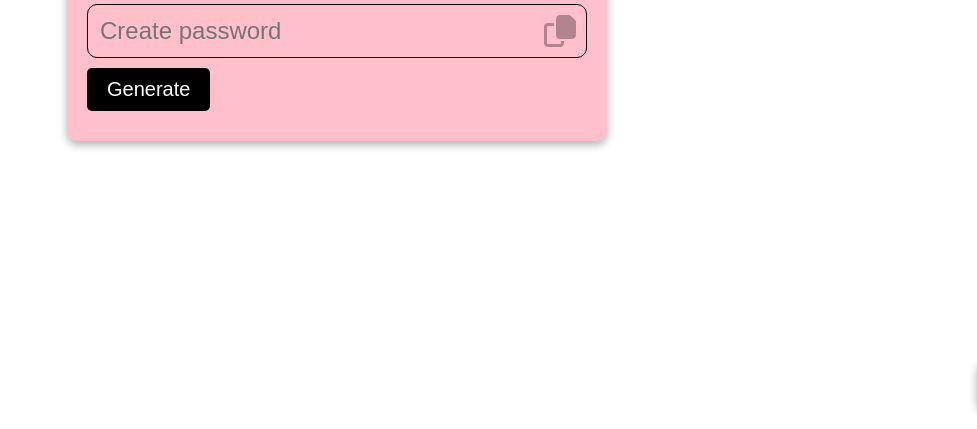
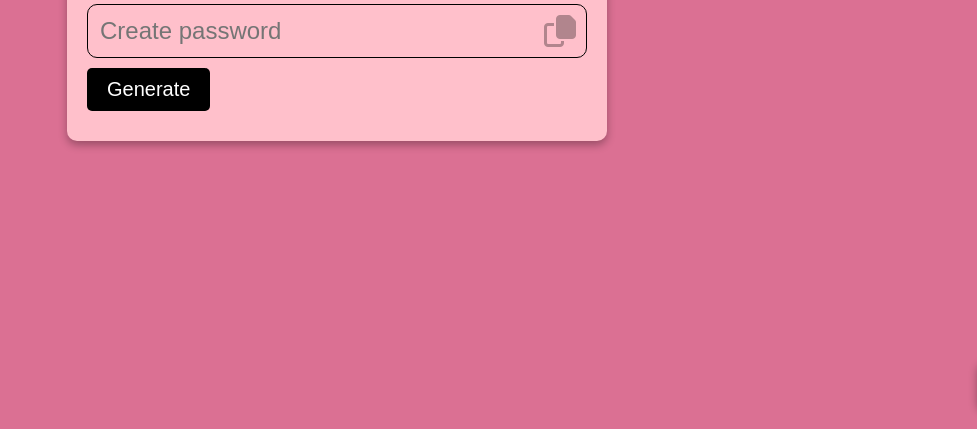
Before and after one commit to Vishi2107/Random-Password-Generator, a plain HTML site: page index.html in a window 1280 px wide. Shown: the part 371-800 px from the top of the page, without its empty margins (303-1280 px from the left). Drawn offline with Linux system fonts and the light colour scheme.

Commit message:
complete code

```diff
--- a/style.css
+++ b/style.css
@@ -6,7 +6,7 @@ body{
     align-items: center;
     height: 100vh;
     font-family: 'Courier New', Courier, monospace;
-    /* background-color: palevioletred; */
+    background-color: palevioletred;
 }
 .password-container{
     background-color: pink;
```
